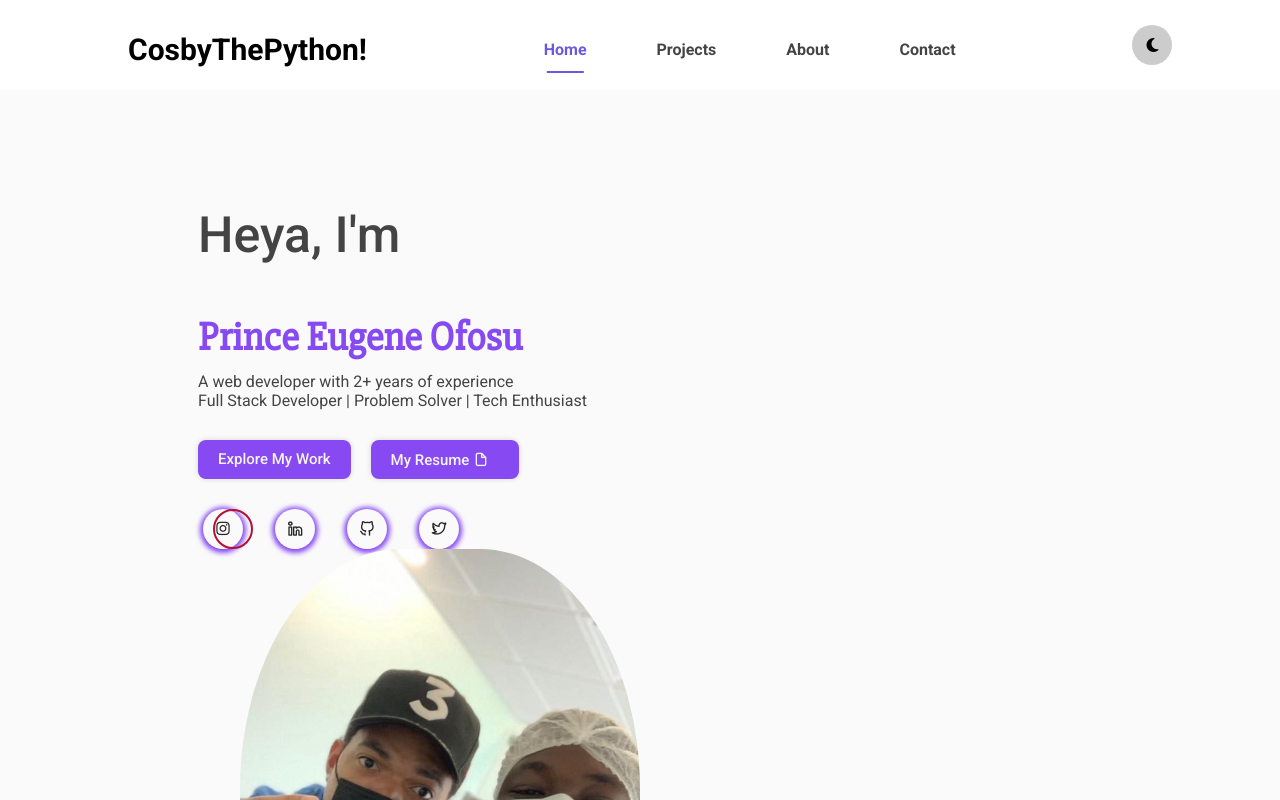
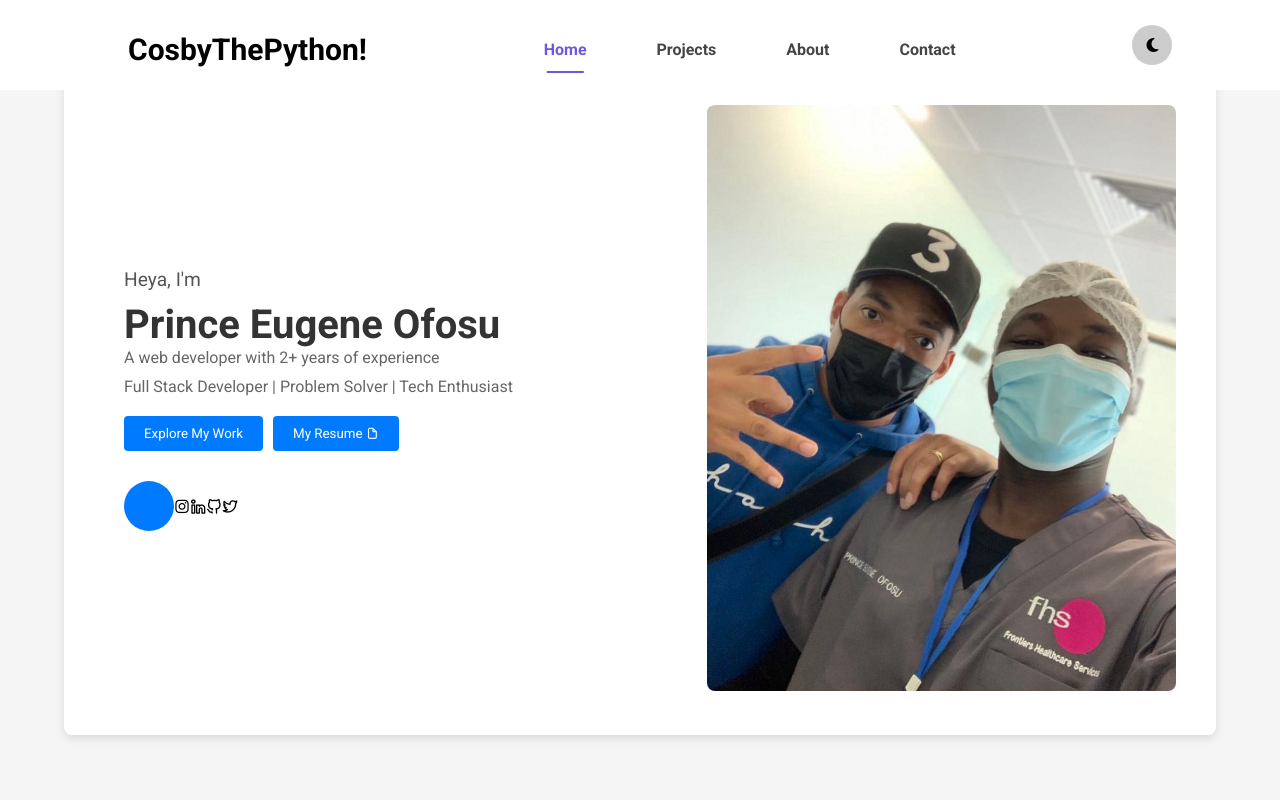
Before and after one commit to Pcosby5/react_journey, a React (Create React App) app in the folder cosby-the-python-portfolio/: page / in a window 1280 px wide. Shown: the top 800 px of the page. Built offline with nearby package versions, Linux system fonts and the light colour scheme; a web font is replaced by a local one.

Commit message:
making progress on hero section

```diff
--- a/cosby-the-python-portfolio/src/components/Hero.css
+++ b/cosby-the-python-portfolio/src/components/Hero.css
@@ -1,188 +1,120 @@
-.hero {
-    position: relative;
-    display: flex;
-    height: 100vh;
-    min-height: 500px;
-    justify-content: space-between;
-    /* flex-direction: column; */
-    align-items: center;
-    padding: 0 50px;
-
+/* General wrapper to position everything */
+.hero-wrapper {
+  display: flex;
+  justify-content: center;
+  align-items: center;
+  height: 100vh;
+  background-color: #f5f5f5;
 }
 
+/* Hero section styling */
+.hero {
+  display: flex;
+  width: 90%;
+  max-width: 1200px;
+  background-color: #fff;
+  padding: 40px;
+  border-radius: 8px;
+  box-shadow: 0 4px 8px rgba(0, 0, 0, 0.1);
+}
 
-/* .hero-content {
-    position: relative;
-    display: flex;
-    justify-content: center;
-    align-items: flex-start;
-    flex-direction: column;
-    width: 50%;
-    padding-left: 20px;
-    margin-top: 60%;
+/* Content is split into two parts */
+.hero-content {
+  display: flex;
+  justify-content: space-between;
+  align-items: center;
+  width: 100%;
+}
 
+/* Left side for the image */
+.image-section {
+  flex: 1;
+  display: flex;
+  justify-content: center;
+  align-items: center;
+}
+
+.image-section img {
+  max-width: 100%;
+  height: auto;
+  border-radius: 8px;
+}
+
+/* Right side for the text */
+.text-section {
+  flex: 1.2;
+  padding: 0 20px;
+}
+
+/* Styling for the 'Heya, I'm' text */
+.hello p {
+  font-size: 1.2rem;
+  color: #555;
+  margin-bottom: 10px;
+}
+
+/* Name styling */
+.hero-name .typedText {
+  font-size: 2.5rem;
+  font-weight: bold;
+  color: #333;
+  margin-bottom: 20px;
+}
+
+/* Additional info text styling */
+.hero-text-info p {
+  font-size: 1rem;
+  color: #666;
+  margin-bottom: 10px;
+}
+
+/* Button container */
+.hero-text-btn {
+  margin-top: 20px;
+}
+
+.btn {
+  background-color: #007bff;
+  color: #fff;
+  padding: 10px 20px;
+  margin-right: 10px;
+  border: none;
+  border-radius: 4px;
+  cursor: pointer;
+  transition: background-color 0.3s ease;
+}
+
+.btn:hover {
+  background-color: #0056b3;
+}
+
+/* Social icons container */
+.social-icons {
+  display: flex;
+  justify-content: flex-start;
+  align-items: center;
+  margin-top: 30px;
+}
+/* Each icon will have this class */
+/* .icon {
+  margin-right: 15px;
+  position: relative;
+  animation: iconSlide 4s infinite ease-in-out;
 } */
 
-/*
-
-.hero-content {
-    display: flex;
-    align-items: center;
-} */
-
-
-.hero-content {
-    /* position: relative; */
-    display: flex;
-    flex-direction: column;
-    justify-content: space-around;
-    /* align-items: center; */
-    width: 50%;
-    padding-left: 20px;
-    margin-top: 60%;
-    /* Reduce this to adjust content position */
+.icon_circle {
+  width: 50px;
+  height: 50px;
+  background-color: #007bff;
+  border-radius: 50%;
+  display: flex;
+  justify-content: center;
+  align-items: center;
 }
 
-
-.hero-content .hello {
-    font-size: 50px;
-    font-weight: 500;
-    margin-bottom: 20px;
-    color: var(--text-color);
-
-}
-
-
-.hero-name {
-    font-size: 50px;
-    font-weight: 600;
-    margin-block: 20px;
-    color: #8749f2;
-    margin-bottom: 10px;
-
-}
-
-.typedText {
-    font-family: "Slabo 27px", serif;
-    color: #8749f2;
-    font-size: 40px;
-    font-weight: 600;
-    text-transform: capitalize;
-}
-
-.hero-text-info {
-    font-size: 16px;
-    margin-bottom: 30px;
-    color: var(--text-color);
-}
-
-.hero-text-btn {
-    display:flex;
-    border-radius: 8px;
-    cursor: pointer;
-    gap: 20px;
-    /* font-size: 15px;
-    padding: 10px 20px; */
-
-}
-
-.hero-text-btn .btn {
-    border: none;
-    color: #f4f4f4;
-    box-shadow: 0px 0px 5px 1px rgba(0, 0, 0, 0.1);
-}
-
-
-.btn {
-    text-decoration: none;
-    font-size: 15px;
-    padding: 10px 20px;
-    cursor: pointer;
-    border-radius: 8px;
-    background: #8749f2;
-    font-weight: 500;
-    transition: all 0.5s ease;
-
-
-}
-
-.btn i {
-    margin-right: 10px;
-
-}
-
-i {
-    font-size: 16px;
-}
-
-.social_icons {
-    display: flex;
-    margin-top: 30px;
-    margin-left: 5px;
-    gap: 32px;
-}
-
-.social_icons .icon {
-    display: flex;
-    justify-content: center;
-    align-items: center;
-    width: 40px;
-    height: 40px;
-    color: var(--icon-color);
-    border-radius: 50%;
-    box-shadow: 0px 1px 5px 3px #8749f2;
-    cursor: pointer;
-
-}
-
-.social_icons:hover .icon_circle {
-    animation-play-state: paused;
-    cursor: pointer;
-
-}
-
-
-.icon_circle {
-    position: absolute;
-    transform: transform(-50%, -50%);
-    width: 40px;
-    height: 40px;
-    border-radius: 50px;
-    animation: iconSlide 4s infinite alternate;
-}
-/*
-.hero-image {
-    display: flex;
-    justify-content: flex-end;
-    align-items: center; */
-    /* min-height: 80vh;
-    width: 100%;
-    margin-left: auto;
-} */
-
-.hero-image {
-    margin-left: 50px;
-    max-width: 100%;
-    height: auto;
-    float: right;
-}
-
-.image {
-    width: 400px;
-    height: 600px;
-    border-radius: 40% 40% 40% 40%;
-    overflow: hidden;
-    animation: imgFloat 5s ease-in-out infinite;
-    float: right;
-
-}
-
-
-.image img {
-    width: 100%;
-    height: 100%;
-    object-fit: cover;
-
+.icon_circle i {
+  color: #fff;
+  font-size: 1.5rem;
 }
 
 
--- a/cosby-the-python-portfolio/src/components/Hero.js
+++ b/cosby-the-python-portfolio/src/components/Hero.js
@@ -1,17 +1,19 @@
 import React from 'react';
-import './Hero.css';  // Optional for styling
+import './Hero.css';  // Ensure this path is correct
 
 function Hero() {
   return (
-    <main className="wrapper">
+    <main className="hero-wrapper">
       <section className="hero" id="home">
         <div className="hero-content">
+
+          <div className="text-section">
             <div className="hello">
               <p>Heya, I'm</p>
             </div>
 
             <div className="hero-name">
-            <span className="typedText">Prince Eugene Ofosu</span> {/* Temporary placeholder */}
+              <span className="typedText">Prince Eugene Ofosu</span>
             </div>
 
             <div className="hero-text-info">
@@ -24,17 +26,19 @@ function Hero() {
               <button className="btn">My Resume <i className="uil uil-file"></i></button>
             </div>
 
-          <div className="social_icons">
+
+            <div className="social-icons">
               <div className="icon_circle"></div>
               <div className="icon"><i className="uil uil-instagram"></i></div>
               <div className="icon"><i className="uil uil-linkedin-alt"></i></div>
               <div className="icon"><i className="uil uil-github-alt"></i></div>
               <div className="icon"><i className="uil uil-twitter-alt"></i></div>
             </div>
+          </div>
 
-          <div className="hero-image">
+          <div className="image-section">
             <div className="image">
-              <img src="../assets/image/upwork.jpg" alt="hero-logo"></img>
+              <img src="../assets/image/upwork.jpg" alt="hero-logo" />
             </div>
           </div>
         </div>
```
Also changed, not shown: cosby-the-python-portfolio/package.json (+7 -4 lines), 1 other file (tests, documents, lock files or other folders). Lines whose indentation alone changed are shown as unchanged.
